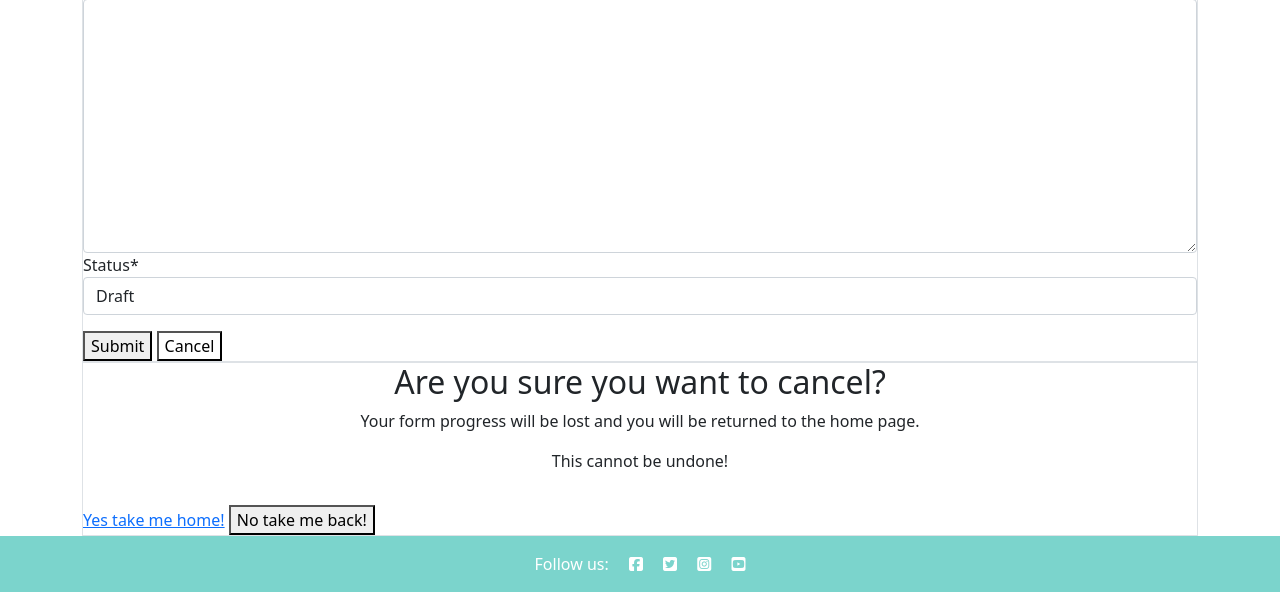
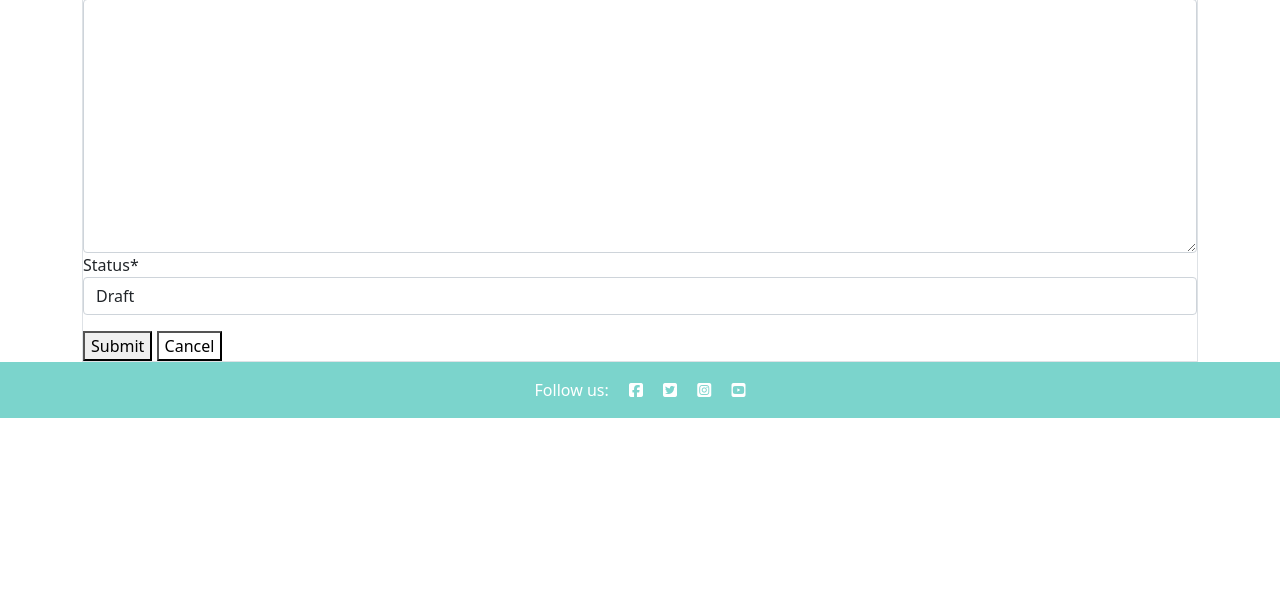
Before and after one commit to LudovicLeGuen/MyFoodyBook, a Django app: page /publish_recipe/ in a window 1280 px wide. Shown: the part 1062-1654 px from the top of the page. After the commit the page ends 1480 px from the top, so only its background shows below. Run offline with Django 3.2, Linux system fonts and the light colour scheme; the visitor is signed in with stand-in values (Sample User, id 1); some libraries are stand-ins or nearby versions.

Commit message:
Style confirmation messages across the site

```diff
--- a/static/css/style.css
+++ b/static/css/style.css
@@ -197,12 +197,6 @@ i::before{
 
 /* Profile*/
 
-#profile-container{
-    display: flex;
-    flex-direction: column;
-    justify-content: center;
- }
-
  /* Recipe Details */
 
 .recipe-container{
--- a/templates/index.html
+++ b/templates/index.html
@@ -1,7 +1,7 @@
 {% extends "base.html" %}
 
 {% block content %}
-        {% if user.is_authenticated %}
+{% if user.is_authenticated %}
 <div class="container-fluid">
 
     <!-- Container -->
--- a/templates/publish_recipe.html
+++ b/templates/publish_recipe.html
@@ -3,14 +3,15 @@
 {% load cloudinary %}
 {% load crispy_forms_tags %}
 
+{% if user.is_authenticated %}
 <!-- Post A Recipe Section -->
-<section class="">
+<section class="container-fluid">
 
     <!-- Container -->
     <div class="container mx-auto">
 
         <!-- If User is Logged In -->
-        {% if user.is_authenticated %}
+
 
             <!-- If User Hasn't Posted A Recipe -->
             {% if posted is False %}
@@ -53,53 +54,25 @@
 
             {% endif %}
 
-            <!-- Cancel Form Confirmation Pop-up Notification -->
-            <div class="hidden pop-up-confirmation border border-black w-full md:w-7/12 lg:w-6/12 xl:w-7/12 2xl:w-4/12 bg-amber-100 p-6 mx-auto">
-
-                <!-- Title -->
-                <h2 class="text-center text-4xl mb-10">Are you sure you want to cancel?</h2>
-
-                <!-- Paragraph -->
-                <p class="text-lg text-center">Your form progress will be lost and you will be returned to the home page.</p>
-
-                <!-- Paragraph -->
-                <p class="text-lg text-center mb-6">This cannot be undone!</p>
-
-                <!-- Home Link -->
-                <a class="confirm block text-center" href="{% url 'home' %}">Yes take me home!</a>
-
-                <!-- Cancel Button -->
-                <button class="cancel block mt-3 text-centet">No take me back!</button>
-
-            </div>
-
+                  </div>
+    </section>
 
         {% else %}
 
             <!-- If User Isn't Signed In -->
-            <div class="no-sign-up-notification border border-black w-full md:w-7/12 lg:w-6/12 xl:w-5/12 2xl:w-4/12 bg-amber-100 p-6 mx-auto">
+            <div class="hero-image"></div>
+            <div class="jumbotron bg-light border border-5 border-secondary rounded text-center">
 
                 <!-- Title -->
-                <h2 class="text-center text-4xl mb-10">You have to be logged in to post a recipe!</h2>
-
-                <!-- Paragraph -->
-                <p class="text-lg text-center mb-3">If you have an account please log in!</p>
+                <h2 class="my-3 mx-3">Login to view to publish a recipe!</h2>
 
                 <!-- Log In Link -->
-                <a id="login-button" class="block text-center confirm mb-3" href="{% url 'account_login' %}">Log In</a>
+                <a class="btn btn-success btn-card mb-3" href="{% url 'account_login' %}">Log In</a>
 
-                <!-- Paragraph -->
-                <p class="text-lg text-center mb-3">Or you can sign up for an account today to post your own recipes!</p>
+                <h4>Or</h4>
 
                 <!-- Sign Up Link -->
-                <a class="confirm block text-center mb-3" href="{% url 'account_signup' %}">Well sign me up!</a>
-
-                <!-- Paragraph -->
-                <p class="text-lg text-center mb-3">Otherwise you can return to the homepage to view other recipes.</p>
-
-                <!-- Home Link -->
-                <a href="{% url 'home' %}" class="cancel block text-center">No take me back home!</a>
-
+                <a class="btn btn-secondary btn-card mb-3" href="{% url 'account_signup' %}">Register</a>
             </div>
 
         {% endif %}
@@ -108,26 +81,24 @@
         {% if posted is True %}
 
             <!-- Form Successfully Posted Notification -->
-            <div class="succesfull-form-submission border border-black w-full md:w-7/12 lg:w-6/12 xl:w-5/12 2xl:w-4/12 bg-amber-100 p-6 mx-auto">
+            <div class="hero-image"></div>
+
+            <div class="jumbotron bg-light border border-5 border-secondary rounded text-center">
 
                 <!-- Title -->
-                <h2 class="text-center text-4xl mb-10">Your Foody Book is updated!!</h2>
+                <h2 class="my-3 mx-3">Your Foody Book is updated!!</h2>
 
                 <!-- Paragraph -->
-                <p class="text-lg text-center mb-3">Your recipe is now shared with the world.</p>
-
-                <!-- Paragraph -->
-                <p class="text-lg text-center mb-3">Shall we create another recipe?</p>
+                <p class="my-3 mx-3">Shall we create another recipe?</p>
 
                 <!-- Post Recipe Link -->
-                <a class="confirm block text-center mb-3" href="{% url 'publish_recipe' %}">Absolutely!</a>
+                <a class="btn btn-success btn-card mb-3" href="{% url 'publish_recipe' %}">Yes! I have more ideas</a>
 
                 <!-- Home Link -->
-                <a href="{% url 'home' %}" class="cancel block text-center">Let's see My Foody Book</a>
+                <a class="btn btn-secondary btn-card mb-3" href="{% url 'home' %}">No. To My Foody Book</a>
 
             </div>
         {% endif %}
-    </div>
-</section>
+
 
 {% endblock %}
--- a/users/views.py
+++ b/users/views.py
@@ -69,7 +69,6 @@ def my_profile(request):
 # Profile view
 @login_required
 def profile(request, user_id):
-    # import pdb; pdb.set_trace()
     if request.user.id == user_id:
 
         user_form = UpdateUserForm(instance=request.user)
@@ -80,9 +79,7 @@ def profile(request, user_id):
         user_form = UpdateUserForm(instance=user)
         profile_form = UpdateProfileForm(instance=user.profile)
 
-    return render(
-        request,
-        'users/profile.html',
+    return render(request,'users/profile.html',
         {'user_form': user_form, 'profile_form': profile_form}
         )
 
```
Also changed, not shown: templates/my_foody_book.html (+9 -21 lines), templates/users/profile.html (+7 -2 lines).
